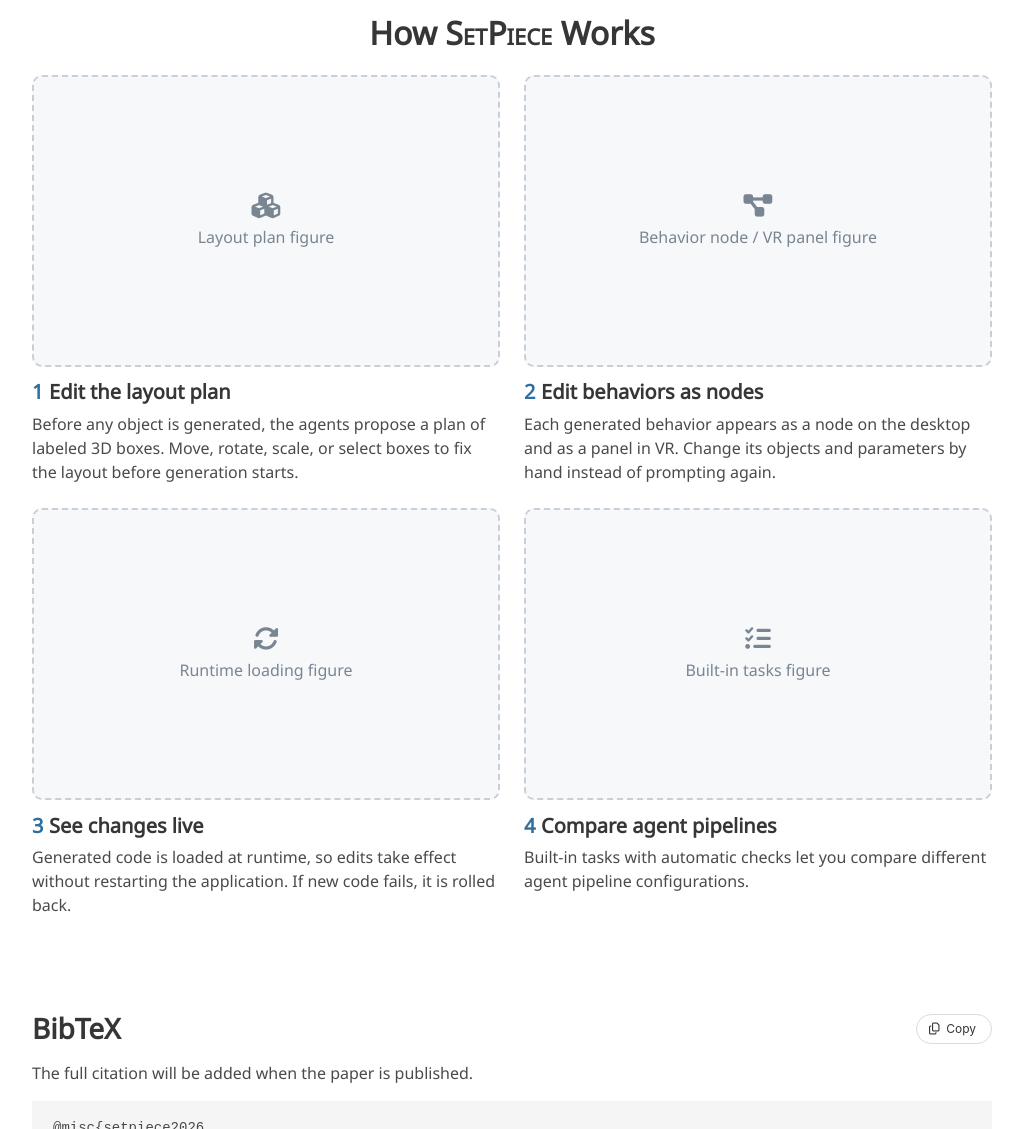
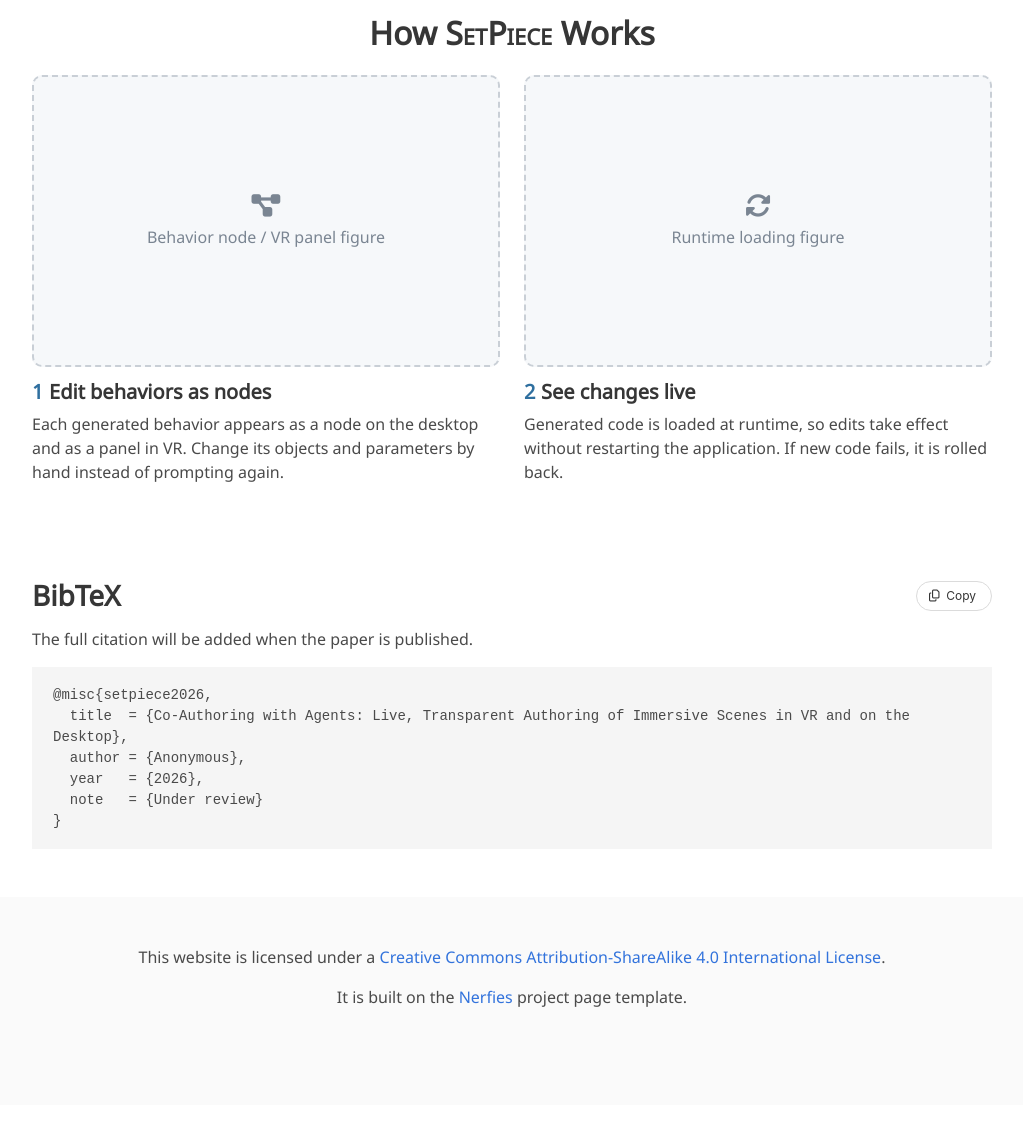
Before and after one commit to bob354/setpiece, a plain HTML site: page index.html in a window 1280 px wide. Shown: the part 2398-3527 px from the top of the page, without its empty margins (128-1151 px from the left). After the commit the page ends 3503 px from the top, so only its background shows below. Drawn offline with Linux system fonts and the light colour scheme; some icons are missing; a web font is replaced by a local one.

Commit message:
Trim "How SetPiece Works" to the core editing loop
Remove the layout-plan step (Plan Scene is an optional suggestion mode,
not a step in the main loop) and the pipeline-comparison step, and
renumber the remaining two.

Co-Authored-By: Claude Opus 5.5 <noreply@anthropic.com>

```diff
--- a/index.html
+++ b/index.html
@@ -173,27 +173,12 @@
     <div class="columns is-multiline">
       <div class="column is-half">
         <div class="method-step">
-          <!-- Replace with <img src="./static/images/layout-plan.jpg" alt="..."> -->
-          <div class="media-slot is-compact" role="img" aria-label="Layout plan figure placeholder">
-            <span class="icon"><i class="fas fa-cubes"></i></span>
-            <span>Layout plan figure</span>
-          </div>
-          <h3 class="title is-5"><span class="step-index">1</span>Edit the layout plan</h3>
-          <p>
-            Before any object is generated, the agents propose a plan of labeled 3D boxes. Move,
-            rotate, scale, or select boxes to fix the layout before generation starts.
-          </p>
-        </div>
-      </div>
-
-      <div class="column is-half">
-        <div class="method-step">
           <!-- Replace with <img src="./static/images/behavior-nodes.jpg" alt="..."> -->
           <div class="media-slot is-compact" role="img" aria-label="Behavior node figure placeholder">
             <span class="icon"><i class="fas fa-project-diagram"></i></span>
             <span>Behavior node / VR panel figure</span>
           </div>
-          <h3 class="title is-5"><span class="step-index">2</span>Edit behaviors as nodes</h3>
+          <h3 class="title is-5"><span class="step-index">1</span>Edit behaviors as nodes</h3>
           <p>
             Each generated behavior appears as a node on the desktop and as a panel in VR. Change
             its objects and parameters by hand instead of prompting again.
@@ -208,25 +193,10 @@
             <span class="icon"><i class="fas fa-sync-alt"></i></span>
             <span>Runtime loading figure</span>
           </div>
-          <h3 class="title is-5"><span class="step-index">3</span>See changes live</h3>
+          <h3 class="title is-5"><span class="step-index">2</span>See changes live</h3>
           <p>
             Generated code is loaded at runtime, so edits take effect without restarting the
             application. If new code fails, it is rolled back.
-          </p>
-        </div>
-      </div>
-
-      <div class="column is-half">
-        <div class="method-step">
-          <!-- Replace with <img src="./static/images/task-checks.jpg" alt="..."> -->
-          <div class="media-slot is-compact" role="img" aria-label="Built-in tasks figure placeholder">
-            <span class="icon"><i class="fas fa-tasks"></i></span>
-            <span>Built-in tasks figure</span>
-          </div>
-          <h3 class="title is-5"><span class="step-index">4</span>Compare agent pipelines</h3>
-          <p>
-            Built-in tasks with automatic checks let you compare different agent pipeline
-            configurations.
           </p>
         </div>
       </div>
```
